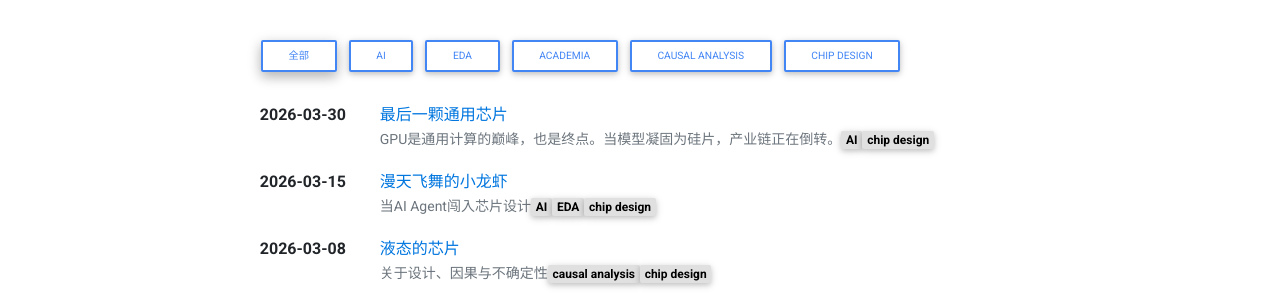
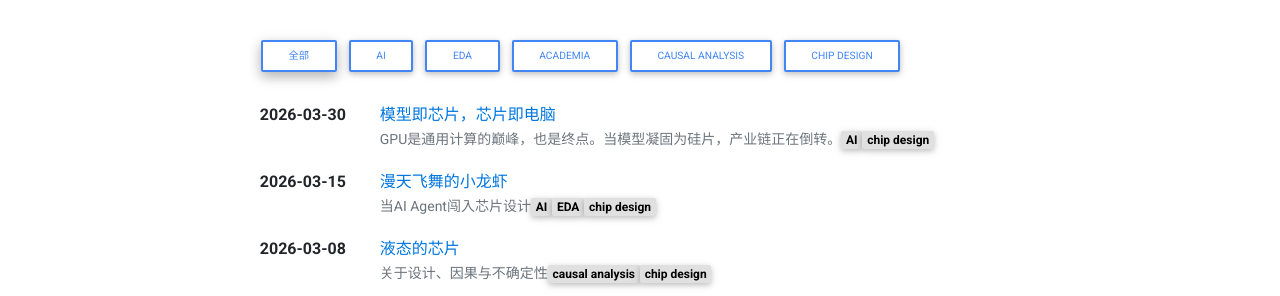
Before and after one commit to bzr2915/bzr2915, a Jekyll site: the page built from _pages/opinions_zh.md, in a window 1280 px wide. Shown: the part 180-476 px from the top of the page. Built offline with Jekyll 4.4.1, drawn with Linux system fonts in a browser that asks for light colours; comment, search, counter and statistics services are not loaded; a style sheet for code colours, icons or effects is not loaded.

Commit message:
fix: update Chinese article title to "模型即芯片，芯片即电脑"
Co-Authored-By: Claude Opus 4.6 (1M context) <noreply@anthropic.com>

```diff
--- a/_posts/2026-03-30-last-general-purpose-chip-zh.md
+++ b/_posts/2026-03-30-last-general-purpose-chip-zh.md
@@ -1,6 +1,6 @@
 ---
 layout: post
-title: "最后一颗通用芯片"
+title: "模型即芯片，芯片即电脑"
 date: 2026-03-30
 description: "GPU是通用计算的巅峰，也是终点。当模型凝固为硅片，产业链正在倒转。"
 tags: [AI, chip design]
```
